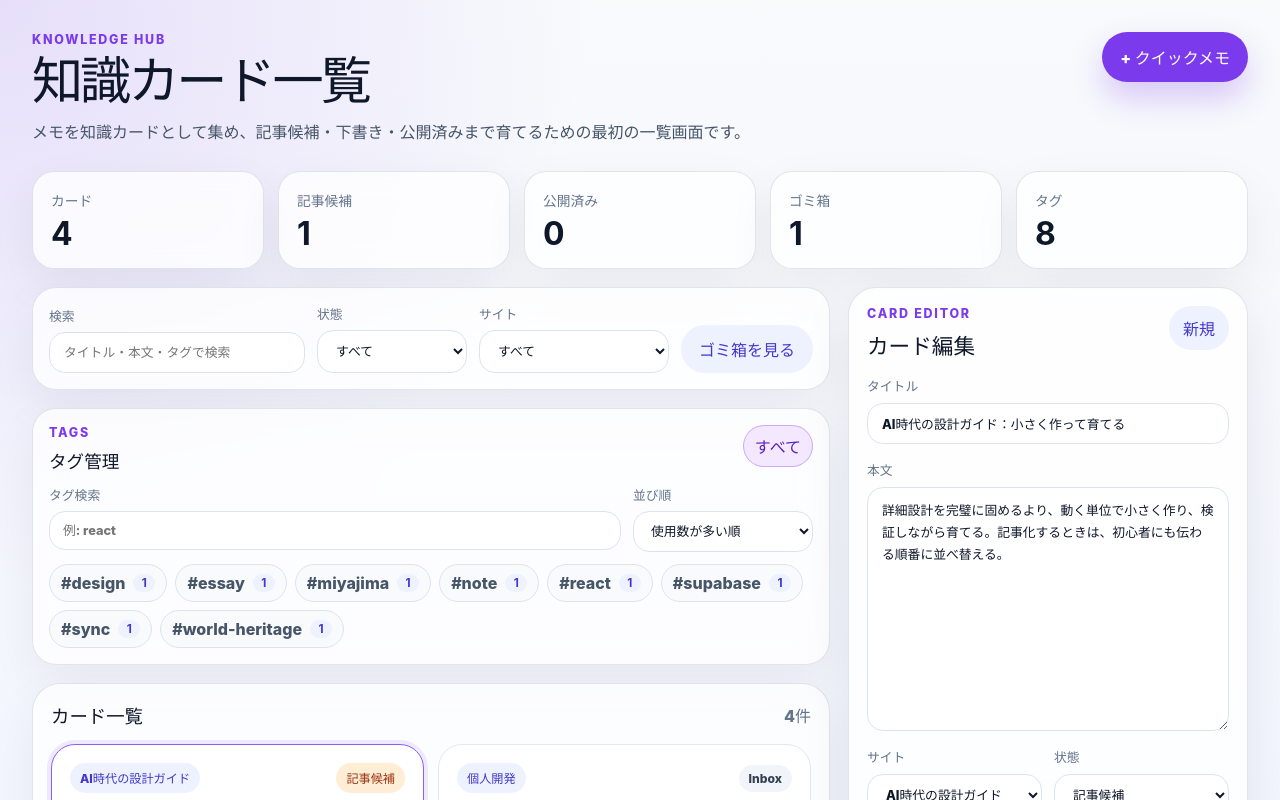
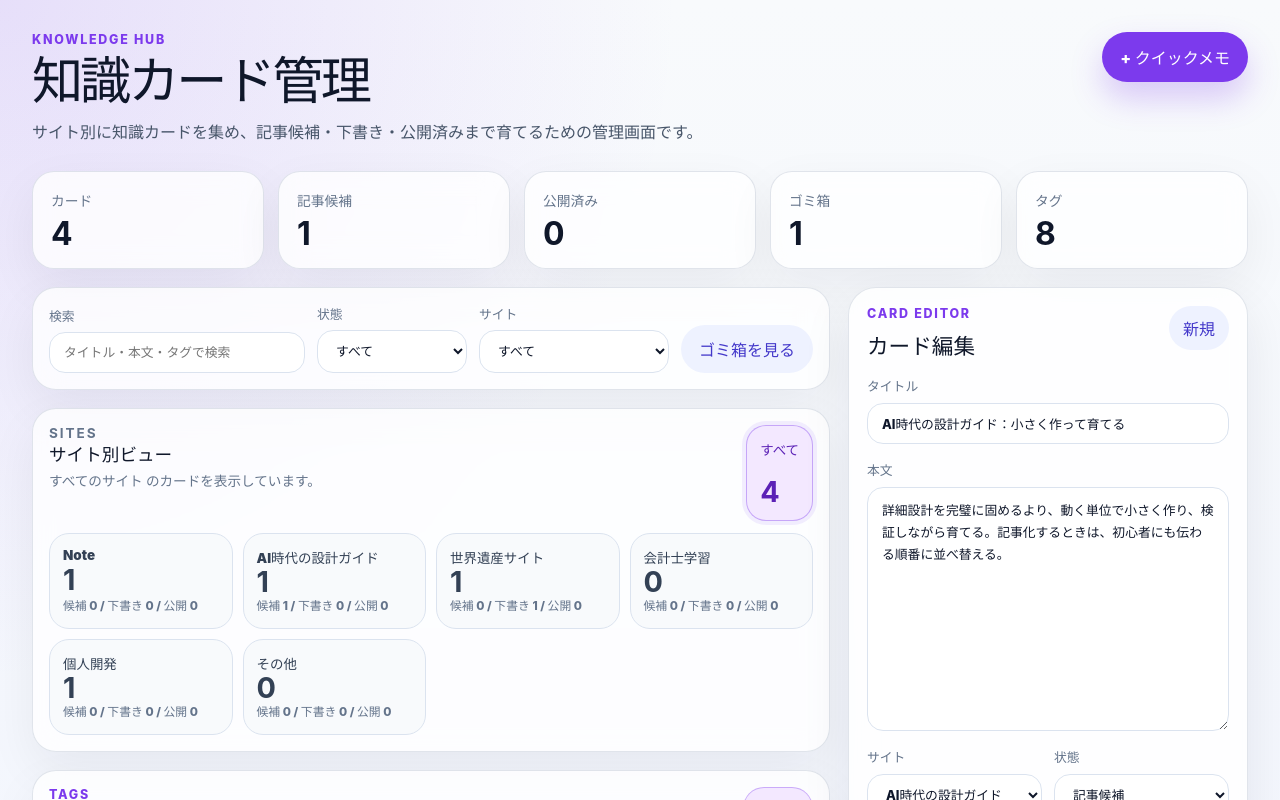
Before and after one commit to yuki6868/knowledge-hub, a React (Vite) app in the folder frontend/: page / in a window 1280 px wide. Shown: the top 800 px of the page. Built offline with nearby package versions, Linux system fonts and the light colour scheme.

Commit message:
feat: サイト管理

```diff
--- a/frontend/src/App.css
+++ b/frontend/src/App.css
@@ -272,6 +272,83 @@
   line-height: 1.7;
 }
 
+
+
+.site-manager {
+  margin-bottom: 18px;
+  padding: 16px;
+  border: 1px solid rgba(148, 163, 184, 0.28);
+  border-radius: 24px;
+  background: rgba(255, 255, 255, 0.78);
+  box-shadow: 0 18px 50px rgba(15, 23, 42, 0.06);
+  backdrop-filter: blur(14px);
+}
+
+.site-manager-header {
+  display: flex;
+  align-items: flex-start;
+  justify-content: space-between;
+  gap: 12px;
+  margin-bottom: 12px;
+}
+
+.site-manager-header h2 {
+  margin: 0 0 4px;
+  font-size: 1.1rem;
+}
+
+.site-manager-header p {
+  margin: 0;
+  color: #64748b;
+  font-size: 0.85rem;
+  font-weight: 700;
+}
+
+.site-grid {
+  display: grid;
+  grid-template-columns: repeat(4, minmax(0, 1fr));
+  gap: 10px;
+}
+
+.site-filter-card {
+  display: flex;
+  min-height: 96px;
+  flex-direction: column;
+  align-items: flex-start;
+  justify-content: space-between;
+  border: 1px solid #dbe3ef;
+  border-radius: 20px;
+  padding: 13px;
+  color: #334155;
+  background: #f8fafc;
+  cursor: pointer;
+  text-align: left;
+  font: inherit;
+}
+
+.site-filter-card span {
+  font-size: 0.84rem;
+  font-weight: 900;
+}
+
+.site-filter-card strong {
+  font-size: 1.8rem;
+  line-height: 1;
+}
+
+.site-filter-card small {
+  color: #64748b;
+  font-size: 0.74rem;
+  font-weight: 800;
+  line-height: 1.45;
+}
+
+.site-filter-card.active {
+  border-color: rgba(124, 58, 237, 0.38);
+  color: #5b21b6;
+  background: #f3e8ff;
+  box-shadow: 0 0 0 4px rgba(139, 92, 246, 0.1);
+}
 
 .tag-manager {
   margin-bottom: 18px;
@@ -548,7 +625,8 @@
 
   .summary-grid,
   .cards-grid,
-  .workspace-grid {
+  .workspace-grid,
+  .site-grid {
     grid-template-columns: 1fr;
   }
 
--- a/frontend/src/App.tsx
+++ b/frontend/src/App.tsx
@@ -150,6 +150,21 @@ function App() {
       })
   }, [cards, tagSearchText, tagSortMode])
 
+  const siteStats = useMemo(() => {
+    return SITE_TYPES.map((site) => {
+      const siteCards = cards.filter((card) => card.site === site && card.status !== 'trash')
+      return {
+        site,
+        total: siteCards.length,
+        articleReady: siteCards.filter((card) => card.status === 'article-ready').length,
+        draft: siteCards.filter((card) => card.status === 'draft').length,
+        published: siteCards.filter((card) => card.status === 'published').length,
+      }
+    })
+  }, [cards])
+
+  const activeSiteLabel = siteFilter === 'all' ? 'すべてのサイト' : SITE_TYPE_LABELS[siteFilter]
+
   const visibleCards = useMemo(() => {
     return cards
       .filter((card) => (showTrash ? card.status === 'trash' : card.status !== 'trash'))
@@ -177,6 +192,11 @@ function App() {
     setEditorMode('edit')
     setSelectedCardId(card.id)
     setForm(toFormState(card))
+  }
+
+  const selectSite = (site: SiteFilter) => {
+    setSiteFilter(site)
+    setShowTrash(false)
   }
 
   const saveCard = () => {
@@ -273,9 +293,9 @@ function App() {
       <header className="app-header">
         <div>
           <p className="eyebrow">Knowledge Hub</p>
-          <h1>知識カード一覧</h1>
+          <h1>知識カード管理</h1>
           <p className="lead">
-            メモを知識カードとして集め、記事候補・下書き・公開済みまで育てるための最初の一覧画面です。
+            サイト別に知識カードを集め、記事候補・下書き・公開済みまで育てるための管理画面です。
           </p>
         </div>
         <button className="primary-button" type="button" onClick={startNewCard}>
@@ -361,6 +381,41 @@ function App() {
             </button>
           </section>
 
+          <section className="site-manager" aria-label="サイト管理">
+            <div className="site-manager-header">
+              <div>
+                <p className="eyebrow">Sites</p>
+                <h2>サイト別ビュー</h2>
+                <p>{activeSiteLabel} のカードを表示しています。</p>
+              </div>
+              <button
+                className={siteFilter === 'all' ? 'site-filter-card active' : 'site-filter-card'}
+                type="button"
+                onClick={() => selectSite('all')}
+              >
+                <span>すべて</span>
+                <strong>{activeCardCount}</strong>
+              </button>
+            </div>
+
+            <div className="site-grid">
+              {siteStats.map((stat) => (
+                <button
+                  className={siteFilter === stat.site ? 'site-filter-card active' : 'site-filter-card'}
+                  key={stat.site}
+                  type="button"
+                  onClick={() => selectSite(stat.site)}
+                >
+                  <span>{SITE_TYPE_LABELS[stat.site]}</span>
+                  <strong>{stat.total}</strong>
+                  <small>
+                    候補 {stat.articleReady} / 下書き {stat.draft} / 公開 {stat.published}
+                  </small>
+                </button>
+              ))}
+            </div>
+          </section>
+
           <section className="tag-manager" aria-label="タグ管理">
             <div className="tag-manager-header">
               <div>
@@ -420,7 +475,10 @@ function App() {
             <div className="list-header">
               <div>
                 <h2>{showTrash ? 'ゴミ箱' : 'カード一覧'}</h2>
-                {tagFilter !== 'all' ? <p className="active-filter-note">#{tagFilter} で絞り込み中</p> : null}
+                <p className="active-filter-note">
+                  {activeSiteLabel}
+                  {tagFilter !== 'all' ? ` / #${tagFilter}` : ''}
+                </p>
               </div>
               <span>{visibleCards.length}件</span>
             </div>
```
Also changed, not shown: 1 other file (tests, documents, lock files or other folders).
